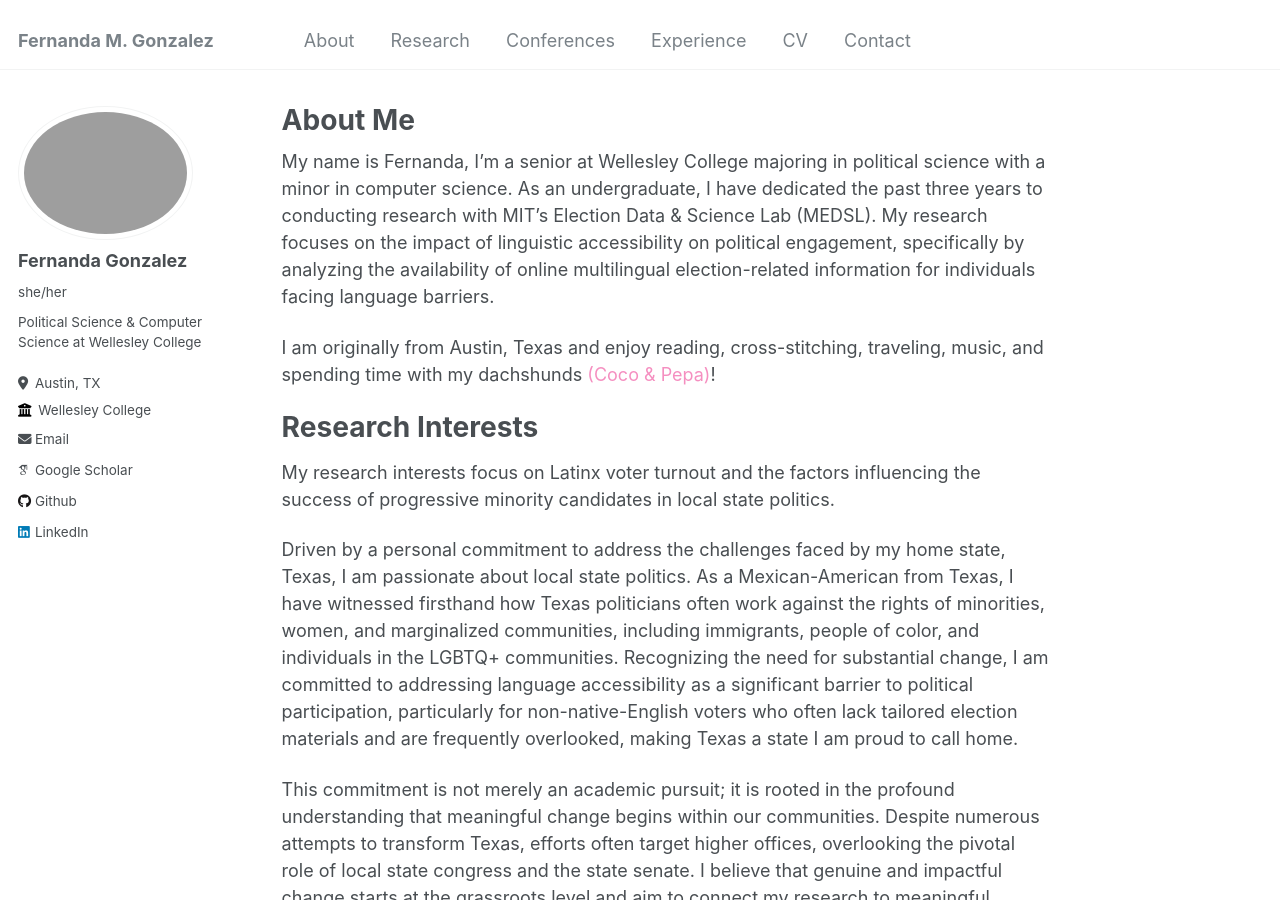
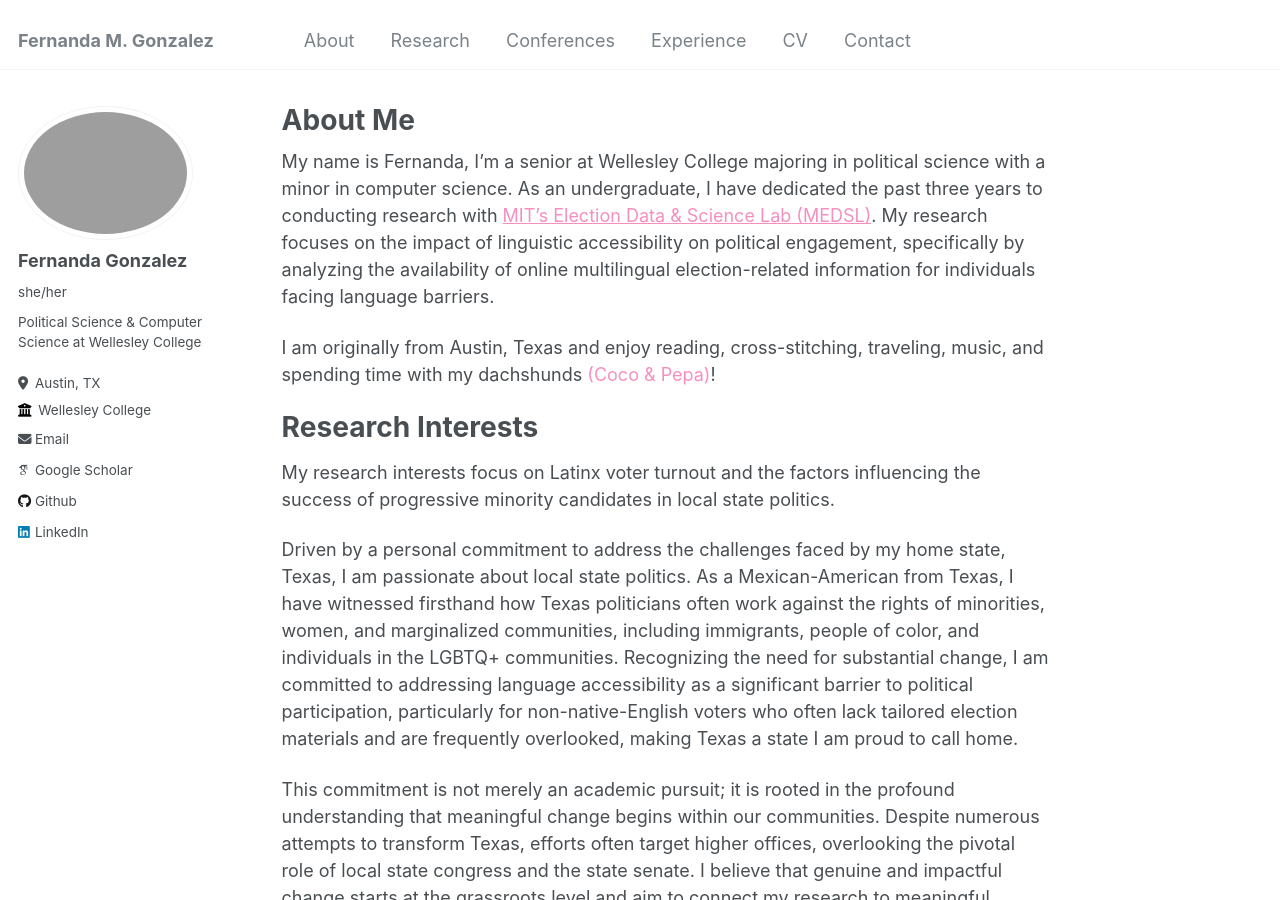
Before and after one commit to fernandamayela/fernandamayela.github.io, a Jekyll site: the page built from _pages/about.md, in a window 1280 px wide and 900 px high. Built offline with Jekyll 4.4.1, drawn with Linux system fonts in a browser that asks for light colours; some web fonts are replaced.

Commit message:
Update about.md

```diff
--- a/_pages/about.md
+++ b/_pages/about.md
@@ -32,7 +32,7 @@ document.addEventListener('DOMContentLoaded', function() {
 });
 </script>
 
-My name is Fernanda, I'm a senior at Wellesley College majoring in political science with a minor in computer science. As an undergraduate, I have dedicated the past three years to conducting research with MIT's Election Data & Science Lab (MEDSL). My research focuses on the impact of linguistic accessibility on political engagement, specifically by analyzing the availability of online multilingual election-related information for individuals facing language barriers.
+My name is Fernanda, I'm a senior at Wellesley College majoring in political science with a minor in computer science. As an undergraduate, I have dedicated the past three years to conducting research with <a href="https://electionlab.mit.edu/" style="color: #F58FC0;">MIT's Election Data & Science Lab (MEDSL)</a>. My research focuses on the impact of linguistic accessibility on political engagement, specifically by analyzing the availability of online multilingual election-related information for individuals facing language barriers.
 
 I am originally from Austin, Texas and enjoy reading, cross-stitching, traveling, music, and spending time with my dachshunds
 <span class="hover-trigger" style="color: #F58FC0;">(Coco & Pepa)</span>!
```
